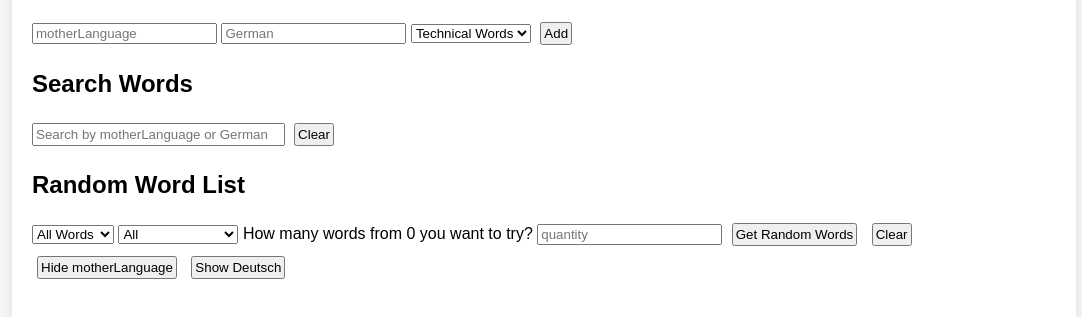
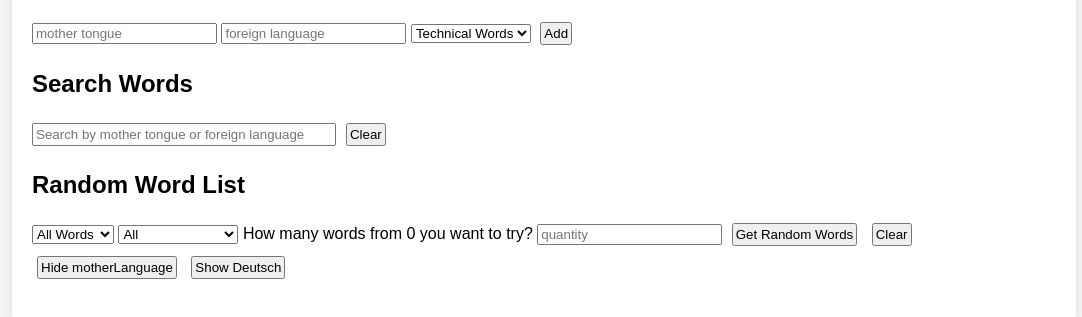
Before and after one commit to lwnl/word-app, a website: page static/index.html in a window 1280 px wide. Shown: the part 91-408 px from the top of the page, without its empty margins (96-1178 px from the left). Drawn offline with Linux system fonts and the light colour scheme; no server answers.

Commit message:
update placehold

```diff
--- a/static/css/index.css
+++ b/static/css/index.css
@@ -30,7 +30,7 @@ button {
 }
 
 #searchQuery {
-  width: 33ch;
+  width: 40ch;
   text-align: left;
   padding: 2px;
 }
--- a/static/index.html
+++ b/static/index.html
@@ -18,8 +18,8 @@
                 <span>User: </span><span id="username"></span>
                 <button id="logoutBtn">logout</button>
             </div>
-            <input type="text" id="motherLanguage" placeholder="motherLanguage">
-            <input type="text" id="german" placeholder="German">
+            <input type="text" id="motherLanguage" placeholder="mother tongue">
+            <input type="text" id="german" placeholder="foreign language">
             <select id="categoryAdd">
                 <option value="tech">Technical Words</option>
                 <option value="daily">Daily Words</option>
@@ -28,7 +28,7 @@
         </div>
 
         <h2>Search Words</h2>
-        <input type="text" id="searchQuery" placeholder="Search by motherLanguage or German">
+        <input type="text" id="searchQuery" placeholder="Search by mother tongue or foreign language">
         <div id="suggestions" class="suggestions"></div>
         <button id="clearButton_1">Clear</button>
         <ol id="searchResults"></ol>
```
